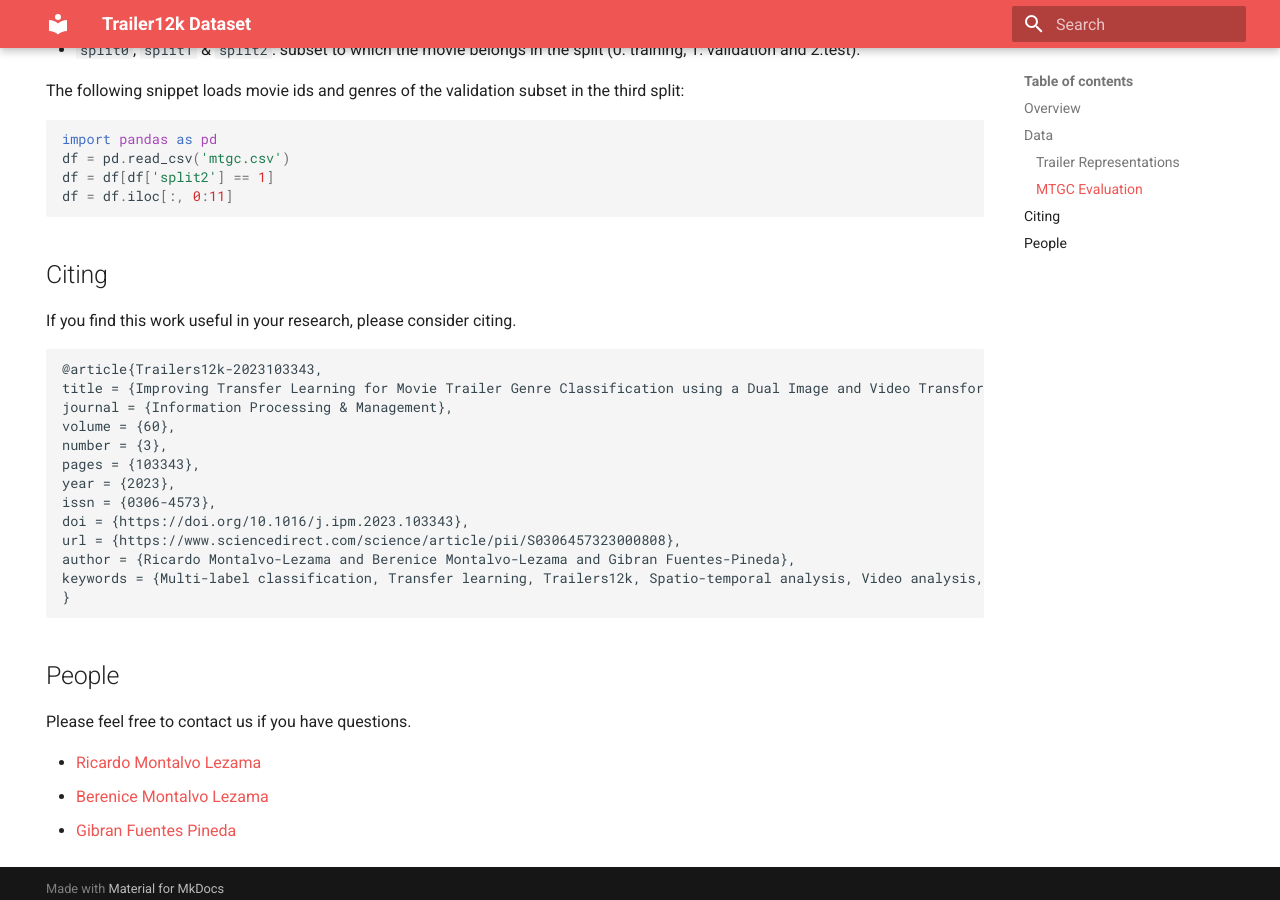
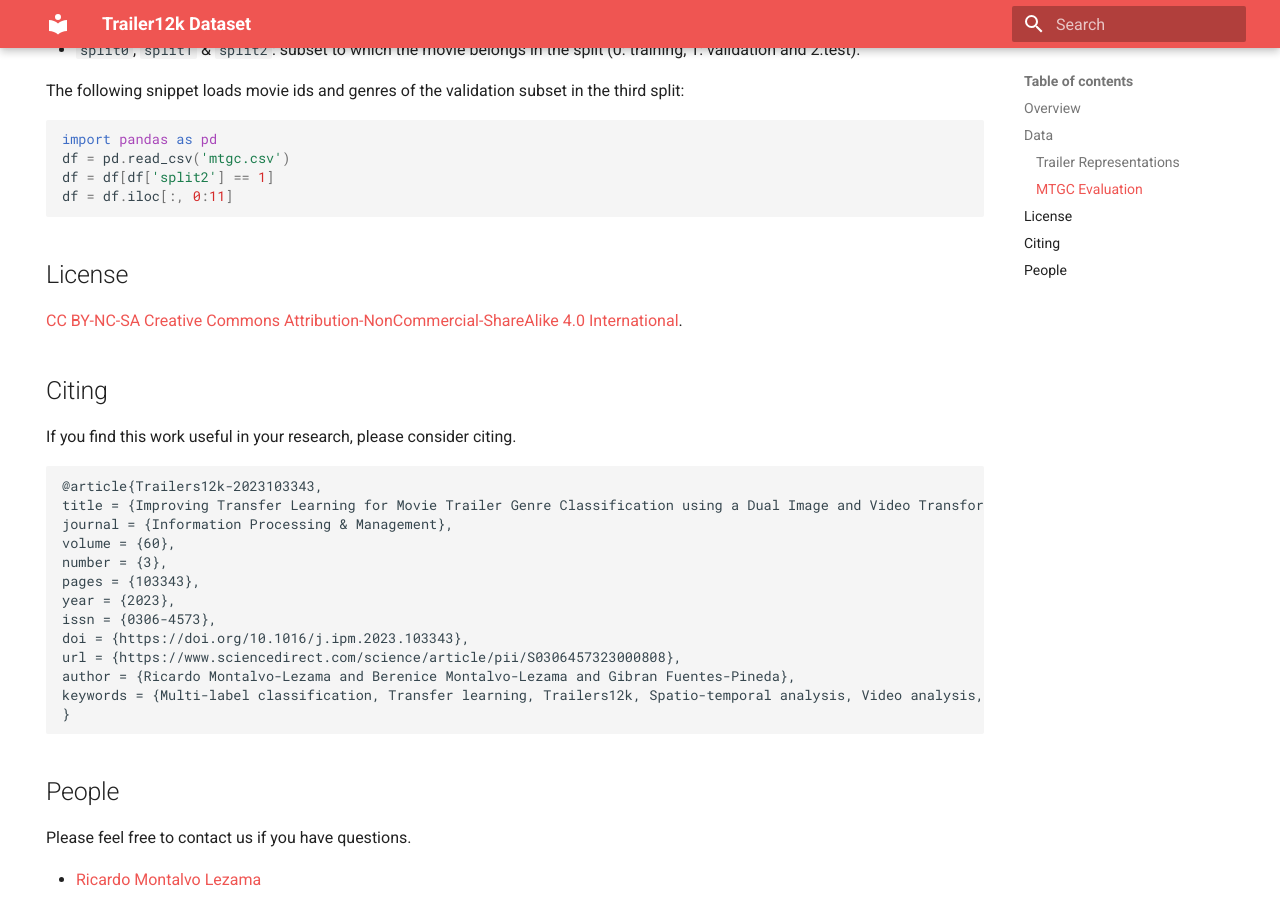
Before and after one commit to richardtml/trailers12k, an MkDocs documentation site: the page built from docs/index.md, in a window 1280 px wide and 900 px high, scrolled down 2584 px. Built offline with MkDocs 1.6.1 and Material for MkDocs 9.7.7, drawn with Linux system fonts in a browser that asks for light colours.

Commit message:
Add license

````diff
--- a/docs/index.md
+++ b/docs/index.md
@@ -141,6 +141,9 @@
 df = df.iloc[:, 0:11]
 ```
 
+## License
+[CC BY-NC-SA Creative Commons Attribution-NonCommercial-ShareAlike 4.0 International](https://creativecommons.org/licenses/by-nc-sa/4.0/).
+
 
 ## Citing
 If you find this work useful in your research, please consider citing.
````
